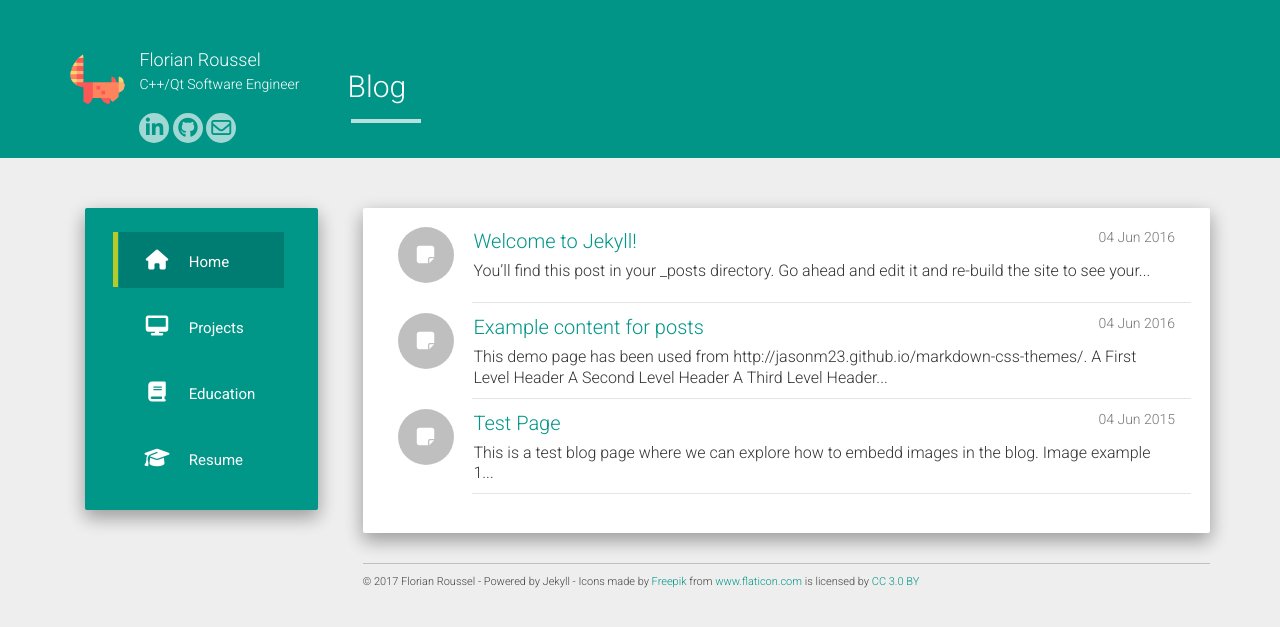
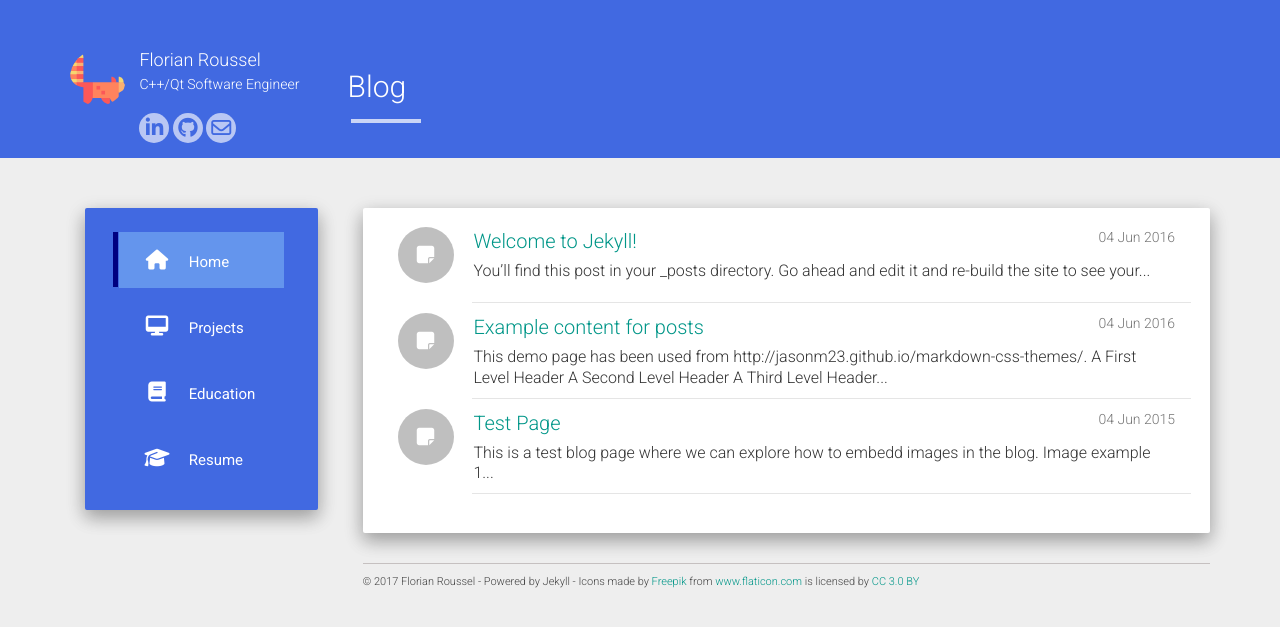
Before and after one commit to clement-roblot/karlito139.github.io, a Jekyll site: the page built from index.html, in a window 1280 px wide. Shown: the top 627 px of the page. Built offline with Jekyll 4.4.1, drawn with Linux system fonts in a browser that asks for light colours; nearby versions of some CDN libraries; the list of posts is cut into pages by our own code.

Commit message:
- Modification des couleurs du thème.

```diff
--- a/static/css/main.css
+++ b/static/css/main.css
@@ -1,6 +1,6 @@
 .main.outer{padding-top: 50px;}
 .header-panel.shadow-z-2 {
-    background-color: #009587;
+    background-color: #4169E1;
     padding: 50px 0 15px 0;
     width: 100%;
 }
@@ -55,7 +55,7 @@ p.info a {
     text-align: center;
     line-height: 20px;
     font-size: 20px;
-    color: #009688;
+    color: #4169E1;
     padding: 5px;
     width: 30px;
     height: 30px;
@@ -63,7 +63,7 @@ p.info a {
 }
 .icon:hover {
     color: rgba(255, 255, 255, 0.63);
-    background: #009688;
+    background: #4169E1;
 }
 .menu ul li {
     list-style: none;
@@ -71,7 +71,7 @@ p.info a {
 }
 
 .menu ul li a:hover, .menu ul li a:focus, li.current-menu-item > a{
-    background: #007D72;
+    background: #6495ED;
 }
 li.current-menu-item:before {
     content: "";
@@ -81,7 +81,7 @@ li.current-menu-item:before {
     position: absolute;
     left: 9px;
     vertical-align: middle;
-    background: #B8CA28;
+    background: #000080;
 }
 .menu ul li a {
     font-size: 15px;
@@ -228,3 +228,7 @@ footer {
     font-size: 14px;
     font-style: italic;
 }
+
+.nav, .btn.btn-raised.btn-info {
+     background-color: #4169E1 !important;
+}
```
